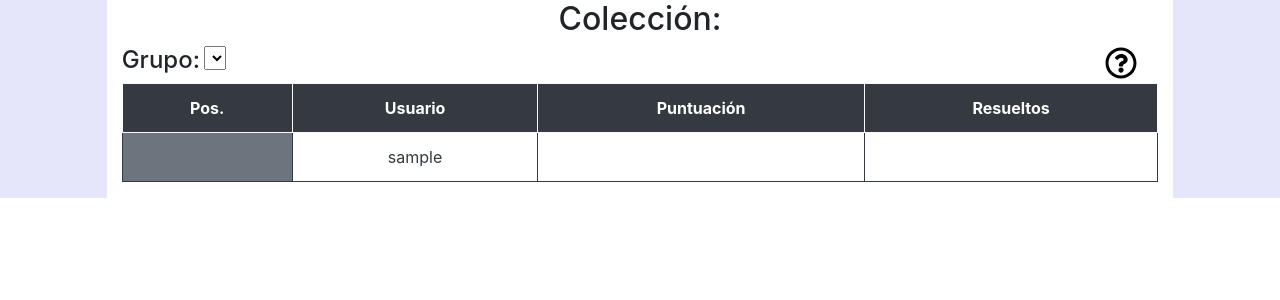
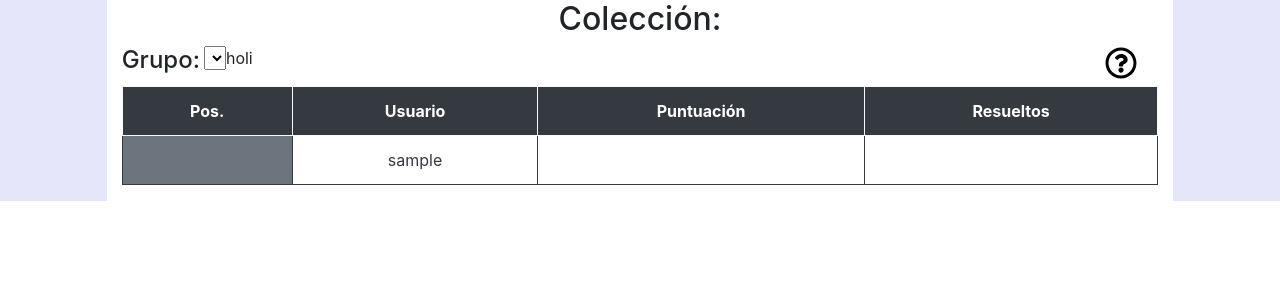
Before and after one commit to emartinm/lsql, a Django app: template lsql/judge/templates/results.html in a window 1280 px wide. Shown: the part 72-372 px from the top of the page. Run offline with Django 3.2, Linux system fonts and the light colour scheme; the template is opened without the code that fills it: values that come from a table or form of the project are taken from there, others are empty; the visitor is signed in with stand-in values (Sample User, id 1); data comes from the database, SQL or seed files in the repository; some libraries are stand-ins or nearby versions.

Commit message:
Creada rama

```diff
--- a/lsql/judge/templates/results.html
+++ b/lsql/judge/templates/results.html
@@ -13,7 +13,7 @@
         {% endfor %}
 </select>
    </form>
-
+<p>holi</p>
 <div class="col md-3">
     <button class="bg-white border-0 float-right"title="Leyenda" data-target="#exampleModal" data-toggle="modal" type="button"><i class="far fa-question-circle fa-2x"></i></button>
 
```
